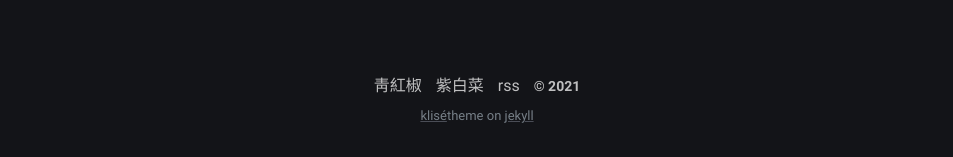
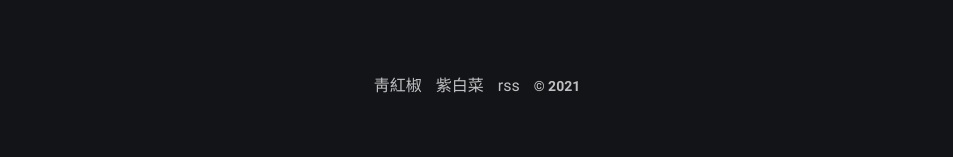
Before and after one commit to YiPianYe/yipianye.github.io, a Jekyll site: the page built from index.md, in a window 1280 px wide. Shown: the part 783-940 px from the top of the page, without its empty margins (163-1116 px from the left). Built offline with Jekyll 4.4.1, drawn with Linux system fonts in a browser that asks for light colours; comment, search, counter and statistics services are not loaded; after the commit the page ends 916 px from its top, so only the background shows below that.

Commit message:
Update footer.html

```diff
--- a/_includes/footer.html
+++ b/_includes/footer.html
@@ -8,8 +8,8 @@
   <span class="footer_item">&copy; {{ site.time | date: "%Y" }}</span>
   <small class="footer_copyright">
     <!-- Klisé Theme: https://github.com/piharpi/jekyll-klise -->
-    <a href="https://github.com/piharpi/jekyll-klise" target="_blank" rel="noreferrer noopener">klisé</a>theme on
-    <a href="https://jekyllrb.com" target="_blank" rel="noreferrer noopener">jekyll</a>
+     <!-- <a href="https://github.com/piharpi/jekyll-klise" target="_blank" rel="noreferrer noopener">klisé</a>theme on
+    <a href="https://jekyllrb.com" target="_blank" rel="noreferrer noopener">jekyll</a> -->
     <!-- js实现网站已运行XX天的代码2 -->
  <span id="span"></span>
 <script type="text/javascript">
```
